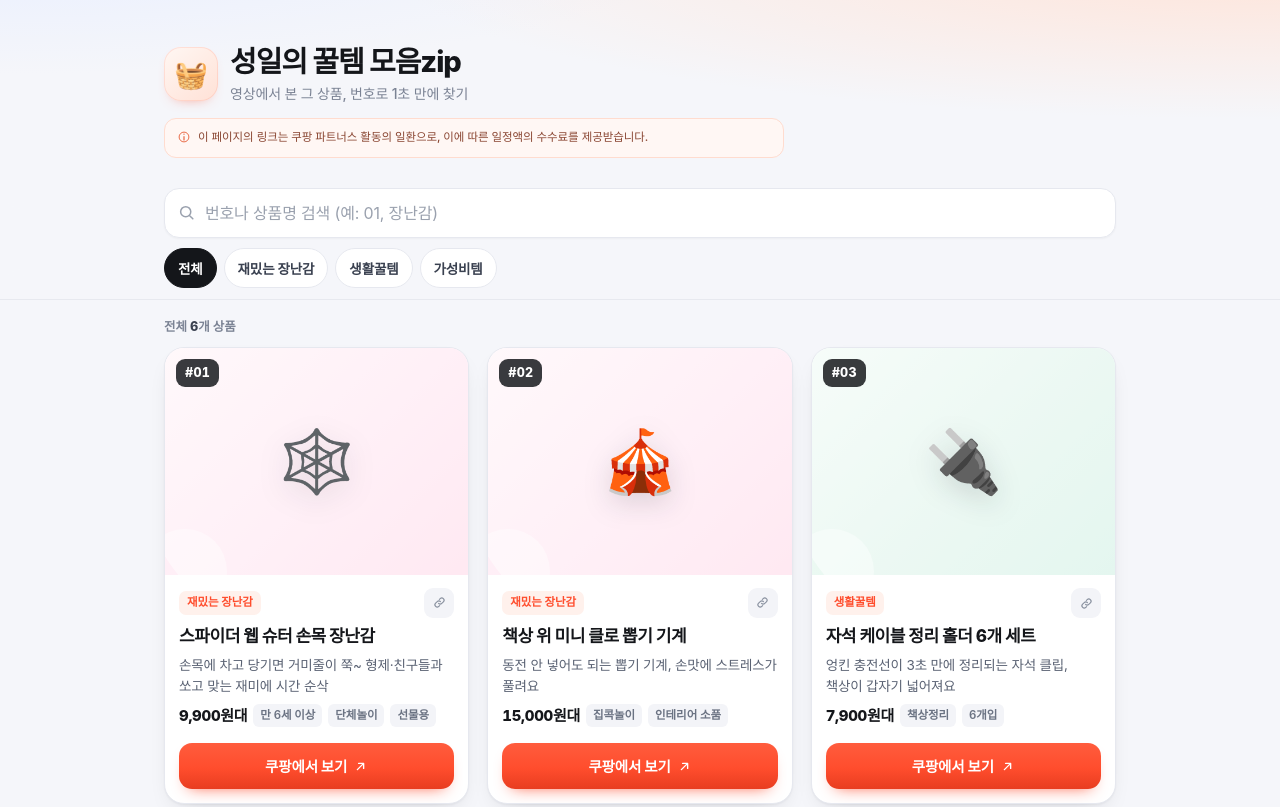
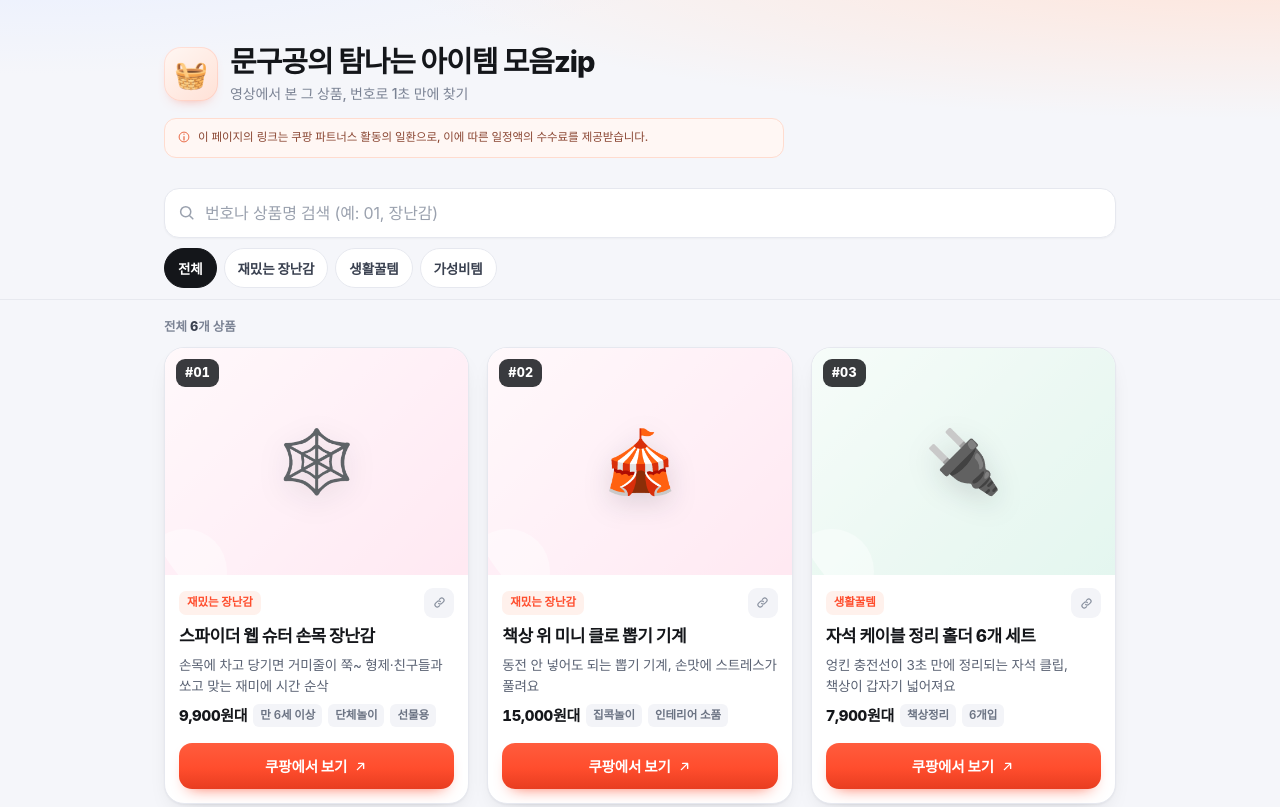
Before and after one commit to projectmoon90/projectmoon90.github.io, a plain HTML site: page index.html in a window 1280 px wide. Shown: the top 807 px of the page. Drawn offline with Linux system fonts and the light colour scheme.

Commit message:
Change site title to 문구공의 탐나는 아이템 모음zip

```diff
--- a/app.js
+++ b/app.js
@@ -1,5 +1,5 @@
 /* =========================================================
-   꿀템 모음zip
+   탐나는 아이템 모음zip
    - 상품은 products.json, 브랜드/문구는 site.json 만 고치면 됩니다.
    - 번호 검색: "01", "1", "#01", "1번" → 해당 번호 상품만 표시
    - 공유 링크: 사이트주소/#01 또는 #p-01 → 그 상품만 보이게
--- a/index.html
+++ b/index.html
@@ -5,7 +5,7 @@
 <meta name="viewport" content="width=device-width, initial-scale=1, viewport-fit=cover">
 <meta name="color-scheme" content="light">
 <meta name="theme-color" content="#f5f6fa">
-<title>성일의 꿀템 모음zip</title>
+<title>문구공의 탐나는 아이템 모음zip</title>
 <meta name="description" content="쇼츠·릴스에서 본 상품을 번호로 바로 찾는 상품 모음 페이지예요.">
 <link rel="icon" href="assets/favicon.svg" type="image/svg+xml">
 <link rel="stylesheet" href="styles.css">
@@ -17,7 +17,7 @@
     <div class="brand">
       <span class="brand__emoji" id="brandEmoji" aria-hidden="true">🧺</span>
       <div class="brand__text">
-        <h1 class="brand__title" id="brandTitle">성일의 꿀템 모음zip</h1>
+        <h1 class="brand__title" id="brandTitle">문구공의 탐나는 아이템 모음zip</h1>
         <p class="brand__tagline" id="brandTagline">영상에서 본 그 상품, 번호로 1초 만에 찾기</p>
       </div>
     </div>
@@ -72,7 +72,7 @@
   <p class="disclosure" id="disclosureBottom">이 페이지의 링크는 쿠팡 파트너스 활동의 일환으로, 이에 따른 일정액의 수수료를 제공받습니다.</p>
   <p class="footer__note" id="footerNote">상품 가격과 재고는 쿠팡 기준으로 수시로 바뀔 수 있어요.</p>
   <p class="footer__channels" id="channelLinks" hidden></p>
-  <p class="footer__copy">© <span id="year">2026</span> <span id="footerBrand">성일의 꿀템 모음zip</span></p>
+  <p class="footer__copy">© <span id="year">2026</span> <span id="footerBrand">문구공의 탐나는 아이템 모음zip</span></p>
 </footer>
 
 <div class="toast" id="toast" role="status" aria-live="polite"></div>
--- a/site.json
+++ b/site.json
@@ -1,7 +1,7 @@
 {
   "brand": {
     "emoji": "🧺",
-    "title": "성일의 꿀템 모음zip",
+    "title": "문구공의 탐나는 아이템 모음zip",
     "tagline": "영상에서 본 그 상품, 번호로 1초 만에 찾기"
   },
   "searchHint": "번호나 상품명 검색 (예: 01, 장난감)",
--- a/styles.css
+++ b/styles.css
@@ -1,5 +1,5 @@
 /* =========================================================
-   꿀템 모음zip — 밝고 선명한 카드형 상품 큐레이션
+   탐나는 아이템 모음zip — 밝고 선명한 카드형 상품 큐레이션
    색·간격은 :root 변수만 바꿔도 전체 톤이 바뀝니다.
    ========================================================= */
 
```
Also changed, not shown: 1 other file.
